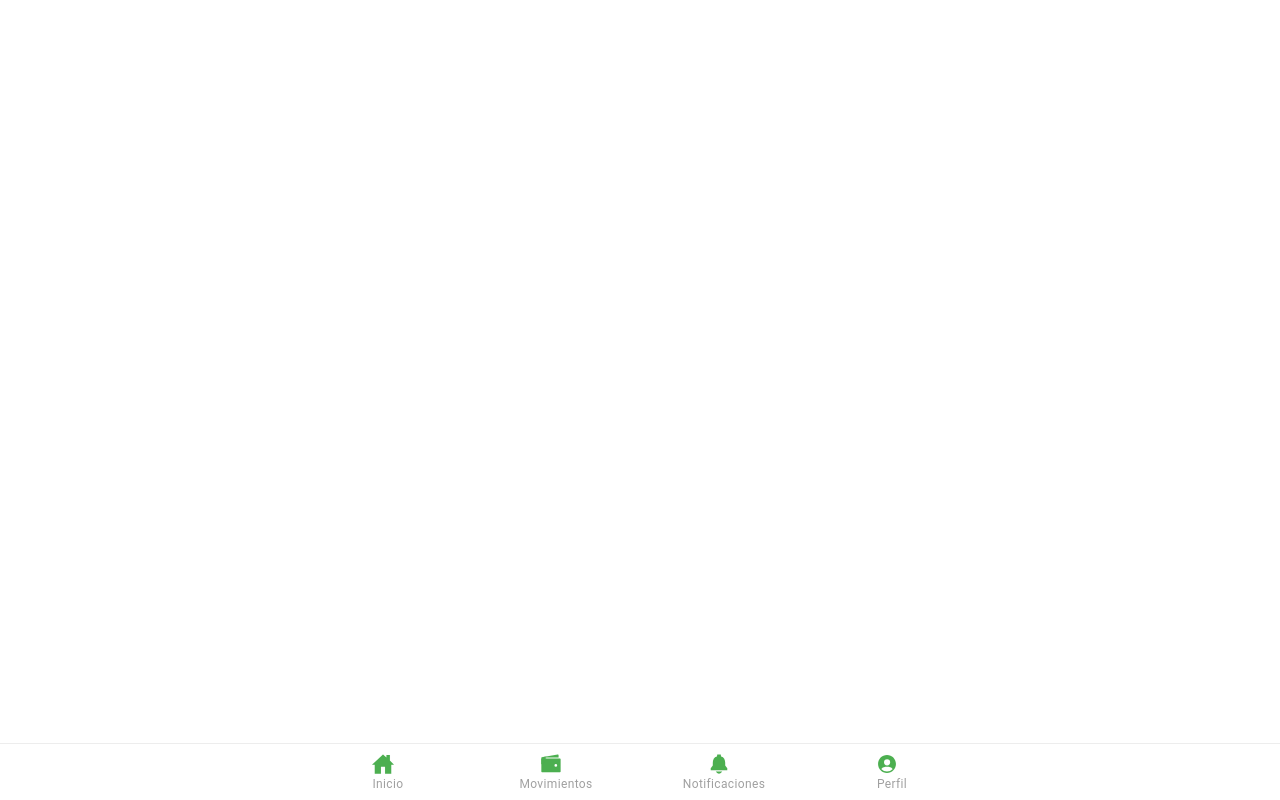
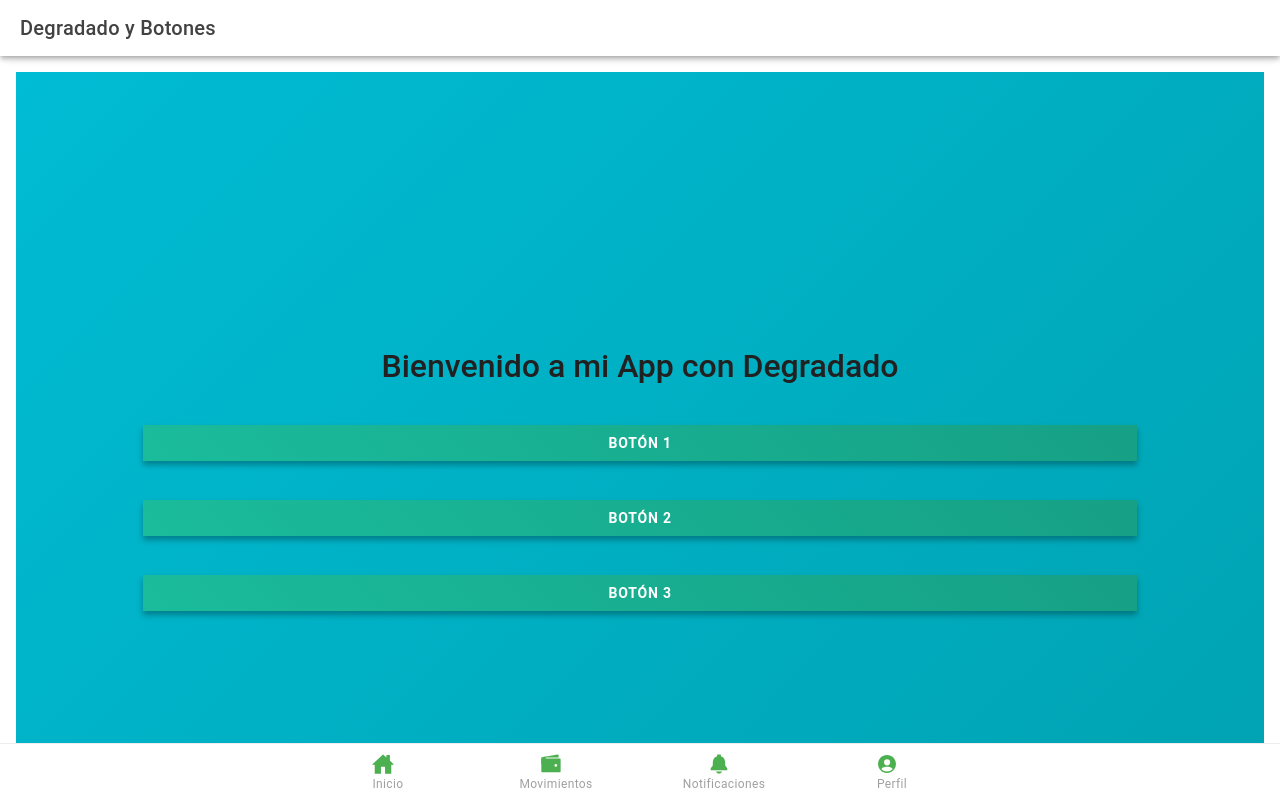
Before and after one commit to Samuelw7876/FinTrack, a React (Vite) app: page /home in a window 1280 px wide. Built offline with nearby package versions, Linux system fonts and the light colour scheme.

Commit message:
Opcion degradado

```diff
--- a/src/App.tsx
+++ b/src/App.tsx
@@ -25,6 +25,7 @@ import AcercaApp from './pages/AcercaApp';
 import Inicio from './pages/Inicio';
 import Bienvenida from './pages/Bienvenida';
 import Registro from './pages/Registro';
+import Home from './pages/Home';
 
 import './theme/variables.css';
 import { homeSharp, walletSharp, notificationsSharp, personCircleSharp } from 'ionicons/icons';
@@ -60,7 +61,9 @@ const App: React.FC = () => (
             <Route exact path="/tab2" component={Tab2} />
             <Route exact path="/tab3" component={Tab3} />
             <Route exact path="/tab4" component={Tab4} />
+            <Route exact path="/home" component={Home} />
             <Route exact path="/vista-mensaje/:id" component={VistaMensajes} />
+            <Route exact path="/home/:id" component={Home} />
             <Route exact path="/soporte" component={Soporte} />
             <Route exact path="/configuracion" component={Configuracion} />
             <Route exact path="/cuenta" component={Cuenta} />
--- /dev/null
+++ b/src/pages/Home.css
@@ -0,0 +1,63 @@
+/* Home.css */
+
+/* Fondo con degradado relajante azul/verde */
+.gradient-background {
+    background: linear-gradient(135deg, #2c3e50, #4ca1af); /* Degradado azul profundo a celeste suave */
+    height: 100vh; /* Asegura que el fondo ocupe toda la pantalla */
+    display: flex;
+    justify-content: center;
+    align-items: center;
+    flex-direction: column;
+}
+
+.title {
+    font-size: 32px;
+    color: #ecf0f1; /* Blanco suave para el texto en modo oscuro */
+    margin-bottom: 20px;
+}
+
+.button-container {
+    width: 80%;
+    display: flex;
+    flex-direction: column;
+    gap: 15px;
+}
+
+/* Estilo personalizado para los botones */
+.custom-button {
+    --background: linear-gradient(45deg, #1abc9c, #16a085); /* Degradado verde menta para los botones */
+    --color: white; /* Color del texto */
+    --border-radius: 12px; /* Bordes redondeados */
+    --box-shadow: 0 4px 6px rgba(0, 0, 0, 0.3); /* Sombra ligera */
+}
+
+/* Efecto hover para los botones */
+.custom-button:hover {
+    --background: linear-gradient(45deg, #16a085, #1abc9c); /* Cambio de colores sutil en hover */
+}
+
+/* Estilo para el segundo tipo de botón (si lo necesitas) */
+.custom-button.secondary {
+    --background: linear-gradient(45deg, #2980b9, #3498db); /* Degradado azul más brillante para botones secundarios */
+    --color: white;
+}
+
+.custom-button.secondary:hover {
+    --background: linear-gradient(45deg, #3498db, #2980b9); /* Cambio sutil en hover */
+}
+
+
+/* Para el modo claro */
+@media (prefers-color-scheme: light) {
+    .gradient-background {
+        background: linear-gradient(135deg, #00bcd4, #00a2b1); /* Degradado brillante en tonos azules para el modo claro */
+    }
+
+    .title {
+        color: #212121; /* Color oscuro para el modo claro */
+    }
+
+    .custom-button {
+        --background: linear-gradient(45deg, #1abc9c, #16a085); /* Degradado verde menta para el modo claro */
+    }
+}
--- /dev/null
+++ b/src/pages/Home.tsx
@@ -0,0 +1,34 @@
+import React from 'react';
+import { IonContent, IonHeader, IonPage, IonTitle, IonToolbar, IonButton } from '@ionic/react';
+import './Home.css'; // Asegúrate de importar el archivo de estilos
+
+const Home: React.FC = () => {
+  return (
+    <IonPage>
+      <IonHeader>
+        <IonToolbar>
+          <IonTitle>Degradado y Botones</IonTitle>
+        </IonToolbar>
+      </IonHeader>
+
+      <IonContent className="ion-padding">
+        <div className="gradient-background">
+          <h2 className="title">Bienvenido a mi App con Degradado</h2>
+          <div className="button-container">
+            <IonButton className="custom-button" expand="full">
+              Botón 1
+            </IonButton>
+            <IonButton className="custom-button" expand="full">
+              Botón 2
+            </IonButton>
+            <IonButton className="custom-button" expand="full">
+              Botón 3
+            </IonButton>
+          </div>
+        </div>
+      </IonContent>
+    </IonPage>
+  );
+};
+
+export default Home;
--- a/src/pages/Tab4.css
+++ b/src/pages/Tab4.css
@@ -40,7 +40,7 @@
     --box-shadow: 0 4px 8px rgba(0, 0, 0, 0.15);
     font-weight: bold;
     --padding: 15px 20px;
-    --background: linear-gradient(90deg, #007bff, #00c6ff);
+    --background: linear-gradient(90deg, #f01996, #00c6ff);
   }
 
   .tab4-buttons ion-button + ion-button {
--- a/src/theme/variables.css
+++ b/src/theme/variables.css
@@ -9,7 +9,7 @@
   }
 
 :root {
-  --color-primario: #3880ff; /* Azul primario */
+  --color-primario: #f102b6; /* Azul primario */
   --color-secundario: #3dc2ff; /* Azul claro */
   --color-fondo: #1e1a27; /* Fondo claro */
   --color-texto: #222; /* Color de texto principal */
```
